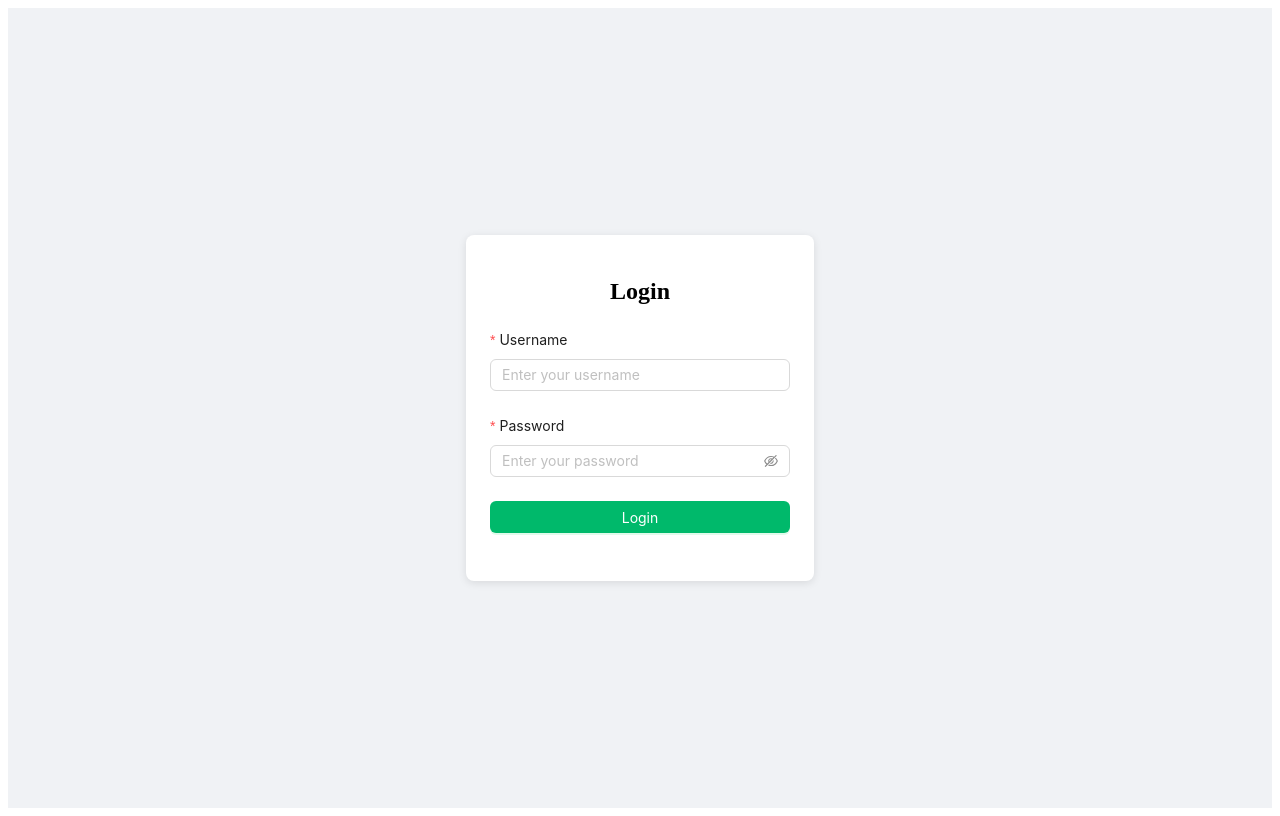
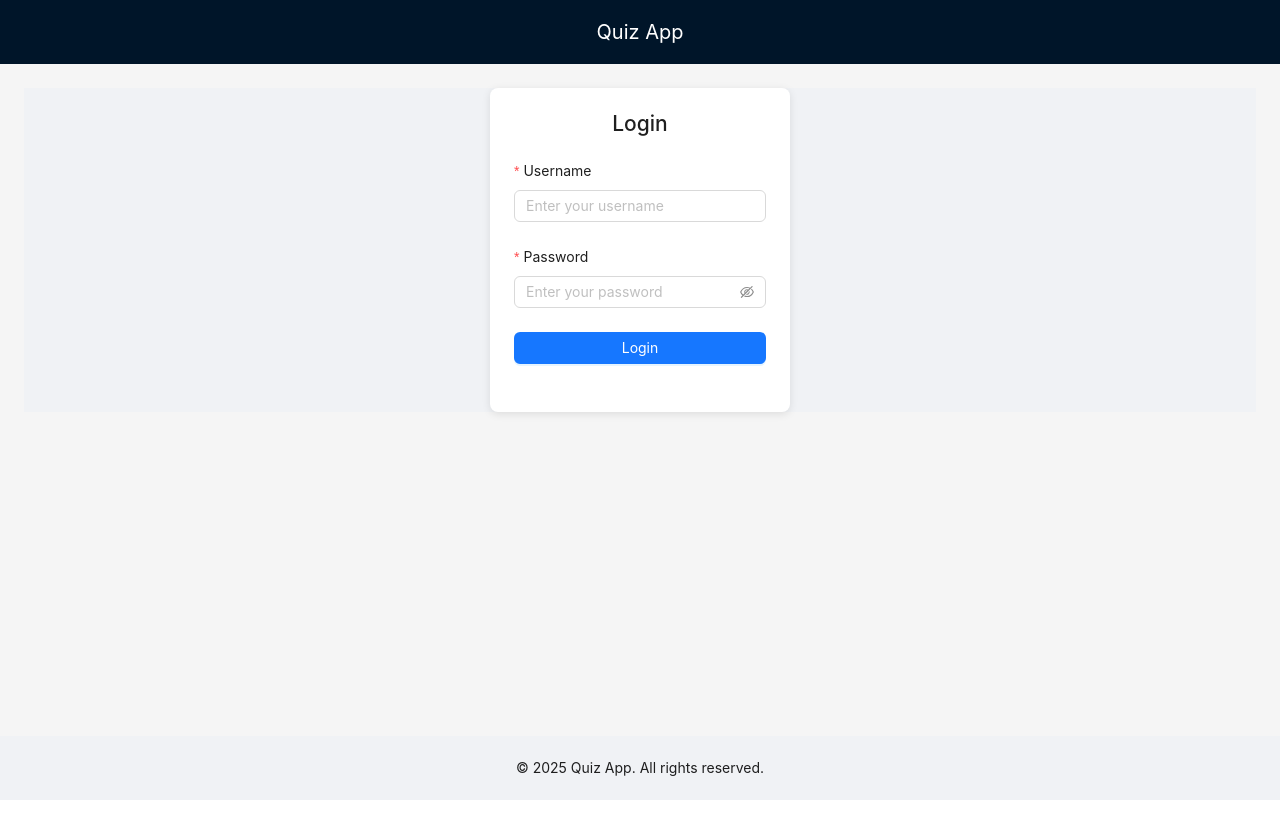
Before and after one commit to NeyamulOmy/quiz-app, a Next.js app: page /login in a window 1280 px wide. Built offline with nearby package versions, Linux system fonts and the light colour scheme.

Commit message:
layout added

```diff
--- a/src/app/layout.tsx
+++ b/src/app/layout.tsx
@@ -1,19 +1,38 @@
+// src/app/layout.tsx
+
+import './globals.css'
+import 'antd/dist/reset.css'
+
 import { ConfigProvider } from 'antd'
-import type { ThemeConfig } from 'antd'
 
-const theme: ThemeConfig = {
-  token: {
-    colorPrimary: '#00b96b',
-    borderRadius: 6,
-  },
+import type { Metadata } from 'next'
+import React from 'react'
+import LayoutDesign from '@/components/LayoutDesign'
+
+export const metadata: Metadata = {
+  title: 'Next.js 15 App with Ant Design',
+  description: 'Example with Layout + ConfigProvider + Zustand',
 }
 
-export default function RootLayout({ children }: { children: React.ReactNode }) {
+export default function RootLayout({
+  children,
+}: {
+  children: React.ReactNode
+}) {
   return (
     <html lang="en">
       <body>
-        <ConfigProvider theme={theme}>
-          {children}
+        <ConfigProvider
+          theme={{
+            token: {
+              colorPrimary: '#1677ff',
+            },
+          }}
+        >
+          <LayoutDesign>
+            {children}
+          </LayoutDesign>
+
         </ConfigProvider>
       </body>
     </html>
--- a/src/app/login/page.tsx
+++ b/src/app/login/page.tsx
@@ -20,11 +20,20 @@ export default function LoginPage() {
         display: "flex",
         justifyContent: "center",
         alignItems: "center",
-        height: "100vh",
+        // minHeight: "100vh", // Ensures it takes the full viewport height
+        margin: 0, // Removes any default margin
         backgroundColor: "#f0f2f5",
       }}
     >
-      <div style={{ width: 300, padding: 24, background: "#fff", borderRadius: 8, boxShadow: "0 2px 8px rgba(0, 0, 0, 0.1)" }}>
+      <div
+        style={{
+          width: 300,
+          padding: 24,
+          background: "#fff",
+          borderRadius: 8,
+          boxShadow: "0 2px 8px rgba(0, 0, 0, 0.1)",
+        }}
+      >
         <h2 style={{ textAlign: "center", marginBottom: 24 }}>Login</h2>
         <Form
           name="login"
--- /dev/null
+++ b/src/components/LayoutDesign.tsx
@@ -0,0 +1,27 @@
+"use client";
+
+import { Layout } from "antd";
+import React from "react";
+
+const { Header, Footer, Content } = Layout;
+
+export default function LayoutDesign({ children }: { children: React.ReactNode }) {
+  return (
+    <Layout style={{ minHeight: "100vh" }}>
+      {/* Header */}
+      <Header style={{ backgroundColor: "#001529", color: "#fff", textAlign: "center", fontSize: "20px" }}>
+        Quiz App
+      </Header>
+
+      {/* Content */}
+      <Content style={{ padding: "24px" }}>
+        {children}
+      </Content>
+
+      {/* Footer */}
+      <Footer style={{ textAlign: "center", backgroundColor: "#f0f2f5" }}>
+        © {new Date().getFullYear()} Quiz App. All rights reserved.
+      </Footer>
+    </Layout>
+  );
+}
```
